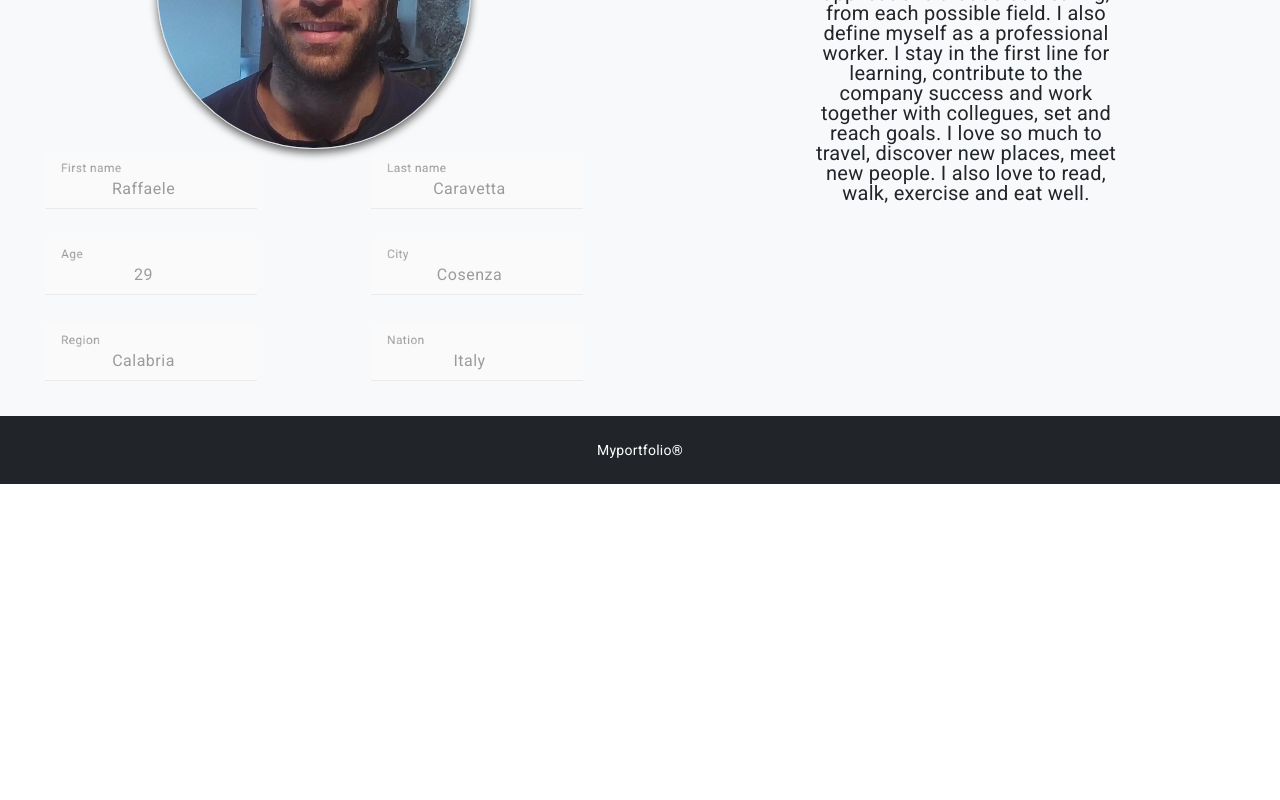
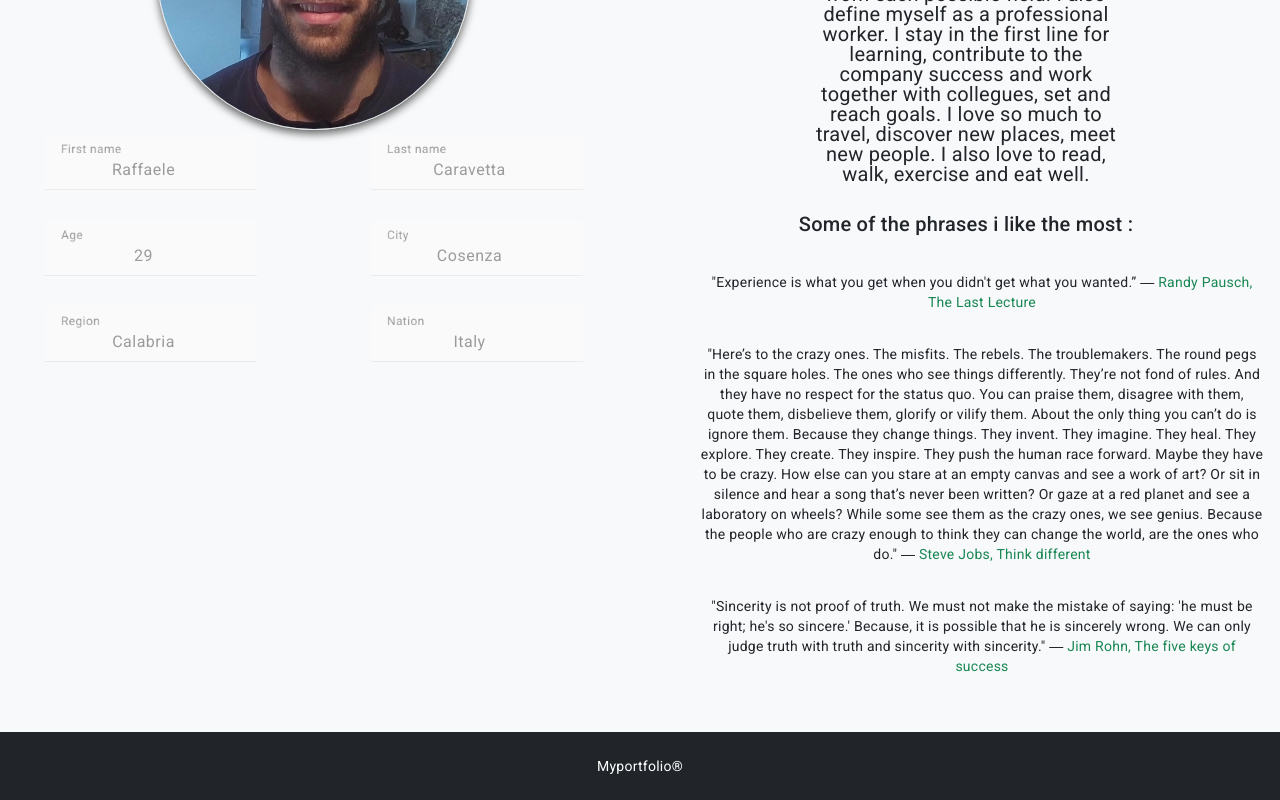
Before and after one commit to RaffaeleCaravett/portfolio, an Angular app: page /aboutme in a window 1280 px wide. Shown: the part 380-1180 px from the top of the page. Before the commit the page ends 864 px from the top, so only its background shows below. Built offline with nearby package versions, Linux system fonts and the light colour scheme; a small style sheet from the web is missing.

Commit message:
added favorite quotes

```diff
--- a/src/app/Components/about-me/about-me.component.html
+++ b/src/app/Components/about-me/about-me.component.html
@@ -66,9 +66,23 @@
   from each possible field. I also define myself as a professional worker. I stay in the first line for learning, contribute to the company success and work together with collegues, set and reach goals.
   I love so much to travel, discover new places, meet new people. I also love to read, walk, exercise and eat well.
 </p>
-<div class="row">
+<div class="row py-4">
   <div class="col-md-12">
-
+<h2>Some of the phrases i like the most : </h2>
+<ul>
+  <li class="p-3">"Experience is what you get when you didn't get what you wanted.”
+    ― <span class="text-success"> Randy Pausch, The Last Lecture </span></li>
+  <li class="p-3">"Here’s to the crazy ones. The misfits. The rebels. The troublemakers. The round pegs in the square holes. The ones who see things differently. They’re not fond of rules. And they
+    have no respect for the status quo. You can praise them, disagree with them, quote them, disbelieve them, glorify or vilify them. About the only thing you can’t do is ignore them.
+     Because they change things. They invent. They imagine. They heal. They explore. They create. They inspire. They push the human race forward. Maybe they have to be crazy. How else can
+      you stare at an empty canvas and see a work of art? Or sit in silence and hear a song that’s never been written? Or gaze at a red planet
+     and see a laboratory on wheels? While some see them as the crazy ones, we see genius. Because the people who are crazy enough to think they can change the world, are the ones who do."
+     ―<span class="text-success"> Steve Jobs, Think different </span></li>
+  <li class="p-3">
+    "Sincerity is not proof of truth. We must not make the mistake of saying: 'he must be right; he's so sincere.' Because, it is possible that he is sincerely wrong. We can only judge truth with truth and
+    sincerity with sincerity." ―<span class="text-success"> Jim Rohn, The five keys of success </span>
+  </li>
+</ul>
   </div>
   <div class="col-md-12">
 
--- a/src/app/Components/about-me/about-me.component.scss
+++ b/src/app/Components/about-me/about-me.component.scss
@@ -0,0 +1,3 @@
+ul{
+  list-style-type: none;
+}
```
